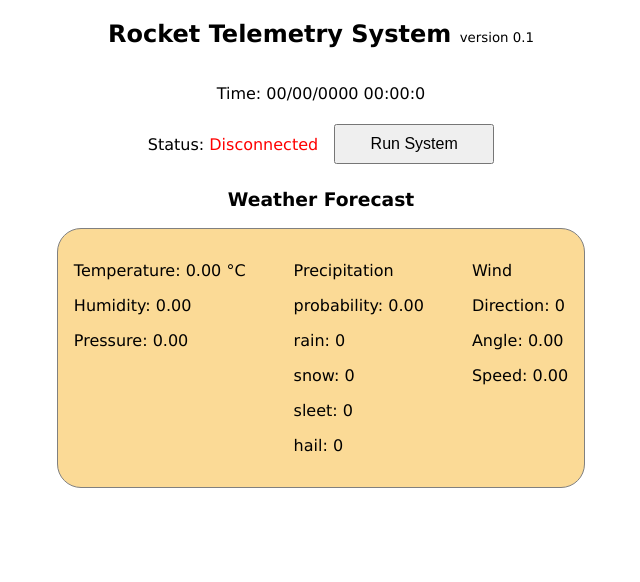
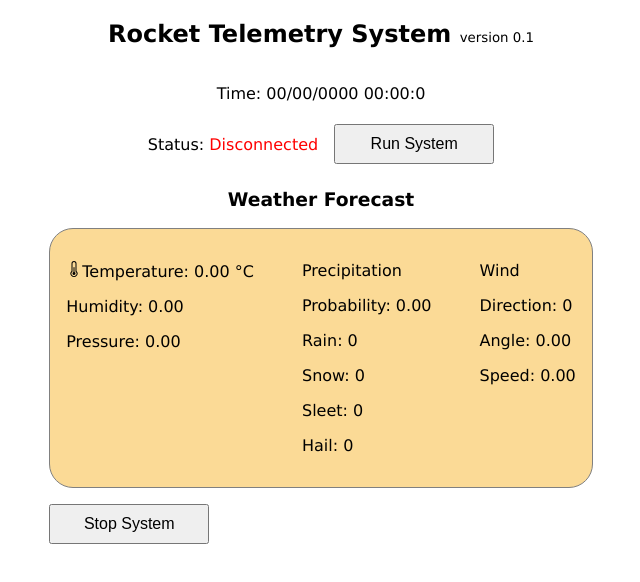
Before and after one commit to shtanriverdi/rocket-telemetry-system, a React (Vite) app in the folder frontend/rocket-telemetry-system-frontend/: page / in a window 1280 px wide. Shown: the top 582 px of the page, without its empty margins (319-959 px from the left). Built offline with nearby package versions, Linux system fonts and the light colour scheme.

Commit message:
Stop socket fix

```diff
--- a/frontend/rocket-telemetry-system-frontend/src/view/weather/Weather.jsx
+++ b/frontend/rocket-telemetry-system-frontend/src/view/weather/Weather.jsx
@@ -43,6 +43,7 @@ export default function Weather() {
     else {
       setIsConnected(false);
       socket.disconnect();
+      socket.off("weatherData");
     }
   };
 
@@ -62,6 +63,7 @@ export default function Weather() {
       return () => {
         setIsConnected(false);
         socket.disconnect();
+        socket.off("weatherData");
       };
     };
 
@@ -89,18 +91,24 @@ export default function Weather() {
       <h3 className="text-center">Weather Forecast</h3>
       <main className="weather-container m-b">
         <div>
-          <p>Temperature: {weatherData.temperature.toFixed(2)} °C</p>
+          <p>
+            <svg width="16" height="16" viewBox="0 0 16 16">
+              <path d="M9.5 12.5a1.5 1.5 0 1 1-2-1.415V6.5a.5.5 0 0 1 1 0v4.585a1.5 1.5 0 0 1 1 1.415" />
+              <path d="M5.5 2.5a2.5 2.5 0 0 1 5 0v7.55a3.5 3.5 0 1 1-5 0zM8 1a1.5 1.5 0 0 0-1.5 1.5v7.987l-.167.15a2.5 2.5 0 1 0 3.333 0l-.166-.15V2.5A1.5 1.5 0 0 0 8 1" />
+            </svg>
+            Temperature: {weatherData.temperature.toFixed(2)} °C
+          </p>
           <p>Humidity: {weatherData.humidity.toFixed(2)}</p>
           <p>Pressure: {weatherData.pressure.toFixed(2)}</p>
         </div>
 
         <div className="p-x">
           <p>Precipitation</p>
-          <p>probability: {weatherData.precipitation.probability.toFixed(2)}</p>
-          <p>rain: {weatherData.precipitation.rain.toString()}</p>
-          <p>snow: {weatherData.precipitation.snow.toString()}</p>
-          <p>sleet: {weatherData.precipitation.sleet.toString()}</p>
-          <p>hail: {weatherData.precipitation.hail.toString()}</p>
+          <p>Probability: {weatherData.precipitation.probability.toFixed(2)}</p>
+          <p>Rain: {weatherData.precipitation.rain.toString()}</p>
+          <p>Snow: {weatherData.precipitation.snow.toString()}</p>
+          <p>Sleet: {weatherData.precipitation.sleet.toString()}</p>
+          <p>Hail: {weatherData.precipitation.hail.toString()}</p>
         </div>
 
         <div>
@@ -110,6 +118,13 @@ export default function Weather() {
           <p>Speed: {weatherData.wind.speed.toFixed(2)}</p>
         </div>
       </main>
+      <button
+        className="btn"
+        onClick={() => {
+          handleSocketConnection(false);
+        }}>
+        Stop System
+      </button>
     </>
   );
 }
```
Also changed, not shown: 1 other file (tests, documents, lock files or other folders).
